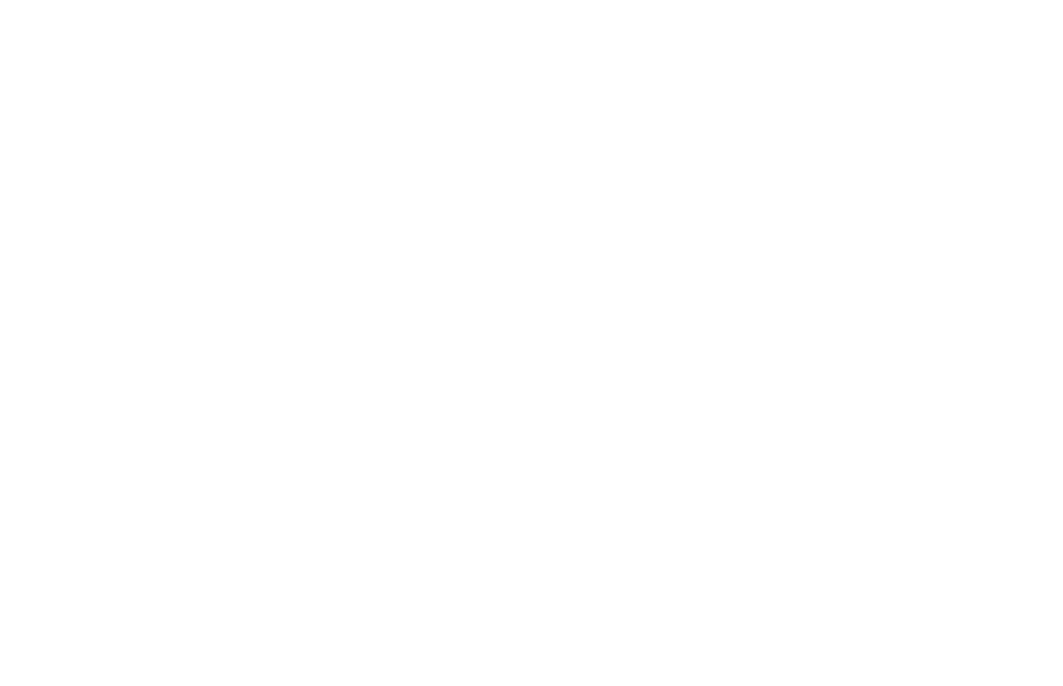
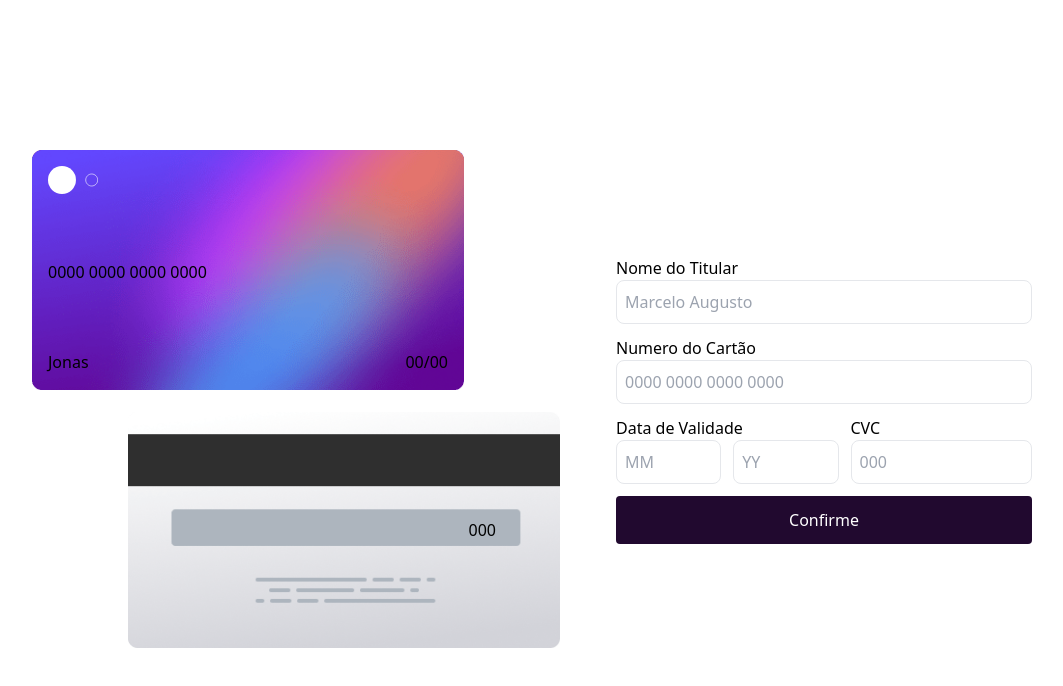
Before and after one commit to GabrieldosSantosOliveira/Atividade-21, a Next.js app: page / in a window 1280 px wide. Shown: the top 686 px of the page, without its empty margins (80-1143 px from the left). Built offline with nearby package versions, Linux system fonts and the light colour scheme.

Commit message:
feat: added the interactive form for credit card registration

```diff
--- a/src/pages/index.tsx
+++ b/src/pages/index.tsx
@@ -1,3 +1,211 @@
+import Head from 'next/head';
+import Image from 'next/image';
+import { FormEvent, useState } from 'react';
+
+import { Button } from '../components/Button';
+import { Heading } from '../components/Heading';
+import { Input } from '../components/Input';
+import { Text } from '../components/Text';
+import { maskCardNumber } from '../utils/maskInput/maskCardNumber';
+import { maskCvc } from '../utils/maskInput/maskCvc';
+import { maskExpMonth } from '../utils/maskInput/maskExpMonth';
+import { maskExpYear } from '../utils/maskInput/maskExpYear';
+
 export default function Home() {
-  return <div></div>;
+  const [cvc, setCvc] = useState<string>('');
+  const [cardNumber, setCardNumber] = useState<string>('');
+  const [expMonth, setExpMonth] = useState<string>('');
+  const [expYear, setExpYear] = useState<string>('');
+  const [cardHolderName, setCardHolderName] = useState<string>('');
+  const [confirmed, setConfirmed] = useState(false);
+  const [hasError, setHasError] = useState<boolean>(false);
+  const handleSaveCard = (e: FormEvent<HTMLFormElement>) => {
+    e.preventDefault();
+    if (isNaN(Number(expMonth)) || Number(expYear) <= 0) {
+      return setHasError(true);
+    }
+    if (isNaN(Number(expYear)) || Number(expYear) <= 0) {
+      return setHasError(true);
+    }
+    if (isNaN(Number(cvc)) || cvc.length !== 3) {
+      return setHasError(true);
+    }
+    if (
+      isNaN(Number(cardNumber.replace(/[^0-9]/g, ''))) ||
+      cardNumber.replace(/[^0-9]/g, '').length !== 16
+    ) {
+      return setHasError(true);
+    }
+    if (cardHolderName.length < 3) {
+      return setHasError(true);
+    }
+    setConfirmed(true);
+  };
+  return (
+    <>
+      <Head>
+        <title>Cadastrar cartão</title>
+      </Head>
+      <div className="min-h-screen min-w-screen flex flex-col lg:flex-row">
+        <div className="relative flex flex-1">
+          <div className="absolute grid bg-main-mobile lg:bg-main-desktop h-[50%] lg:h-full w-full lg:w-[70%] bg-cover" />
+          <div className="h-full w-full flex lg:flex-col flex-1 justify-center items-center lg:items-end lg:py-5 flex-col-reverse gap-5">
+            <div className="relative z-10  ml-10 lg:ml-0  flex justify-end items-center max-[350px]:h-[8rem] max-[350px]:w-[12.6rem] h-[10rem] w-[18rem] lg:h-[15rem] lg:w-[27rem] mx-24">
+              <Image
+                src="/bg-card-front.png"
+                width={447}
+                height={245}
+                alt="Parte da frente de um cartão"
+                className="absolute w-full h-full"
+              />
+              <div className="absolute flex flex-col p-4 justify-between  w-full h-full">
+                <Image
+                  src="/card-logo.svg"
+                  alt="Logo do Cartão"
+                  height={50}
+                  width={50}
+                />
+                <Text size="lg">{cardNumber || '0000 0000 0000 0000'}</Text>
+                <div className="flex  justify-between ">
+                  <Text size="lg">{cardHolderName || 'Jonas'}</Text>
+                  <Text size="lg">
+                    {expMonth || '00'}/{expYear || '00'}
+                  </Text>
+                </div>
+              </div>
+            </div>
+            <div className="relative  ml-8 lg:ml-0 translate-y-12 lg:translate-y-0 max-[350px]:h-[8rem] max-[350px]:w-[12.6rem]  flex justify-end items-center h-[10rem] w-[18rem] lg:h-[15rem] lg:w-[27rem] ">
+              <Image
+                src="/bg-card-back.png"
+                width={447}
+                height={245}
+                alt="Parte de trás de um cartão"
+                className="absolute "
+              />
+              <div className="absolute flex justify-center">
+                <Text size="lg" className="pr-8 lg:pr-16 ">
+                  {cvc || '000'}
+                </Text>
+              </div>
+            </div>
+          </div>
+        </div>
+        <main className="flex flex-1 flex-col">
+          {confirmed ? (
+            <div className=" items-center justify-center flex-1 p-4 flex flex-col gap-3">
+              <Image
+                src="/icon-complete.svg"
+                width={50}
+                height={50}
+                alt="Ícone de confirmação de salvamento do cartão"
+              />
+              <Heading size="lg">Obrigado!</Heading>
+              <Text size="lg" className="text-[#8e8593]">
+                Os dados do seu cartão foi salvo
+              </Text>
+              <Button className="max-w-xs" onClick={() => setConfirmed(false)}>
+                Continuar
+              </Button>
+            </div>
+          ) : (
+            <form
+              onSubmit={handleSaveCard}
+              className="max-w-md lg:my-auto max-h-96 mx-auto my-1 p-4  lg:ml-10 flex flex-col gap-3"
+            >
+              <Text size="lg" asChild>
+                <label>
+                  Nome do Titular
+                  <Input
+                    placeholder="Marcelo Augusto"
+                    autoComplete="cc-name"
+                    value={cardHolderName}
+                    onChange={(e) => setCardHolderName(e.target.value)}
+                  />
+                  <Text size="sm" className="text-red-500">
+                    {hasError && cardHolderName.length < 3
+                      ? 'Insira um nome com mais de 3 caracteres'
+                      : ''}
+                  </Text>
+                </label>
+              </Text>
+              <Text size="lg" asChild>
+                <label>
+                  Numero do Cartão
+                  <Input
+                    placeholder="0000 0000 0000 0000"
+                    autoComplete="cc-number"
+                    value={cardNumber}
+                    maxLength={19}
+                    onChange={(e) =>
+                      setCardNumber(maskCardNumber(e.target.value))
+                    }
+                  />
+                  <Text size="sm" className="text-red-500">
+                    {hasError &&
+                    (isNaN(Number(cardNumber.replace(/[^0-9]/g, ''))) ||
+                      cardNumber.replace(/[^0-9]/g, '').length !== 16)
+                      ? 'Insira um número de cartão valido'
+                      : ''}
+                  </Text>
+                </label>
+              </Text>
+
+              <div className="flex flex-1 gap-3">
+                <Text size="lg" asChild>
+                  <label>
+                    Data de Validade
+                    <div className="flex-1   w-full  flex gap-3">
+                      <Input
+                        placeholder="MM"
+                        autoComplete="cc-exp-month"
+                        value={expMonth}
+                        onChange={(e) =>
+                          setExpMonth(maskExpMonth(e.target.value))
+                        }
+                      />
+                      <Input
+                        placeholder="YY"
+                        autoComplete="cc-exp-year"
+                        value={expYear}
+                        onChange={(e) =>
+                          setExpYear(maskExpYear(e.target.value))
+                        }
+                      />
+                    </div>
+                    <Text size="sm" className="text-red-500">
+                      {hasError &&
+                      (isNaN(Number(expMonth)) ||
+                        Number(expMonth) <= 0 ||
+                        isNaN(Number(expYear)) ||
+                        Number(expYear) <= 0)
+                        ? 'Insira uma data de validade valida'
+                        : ''}
+                    </Text>
+                  </label>
+                </Text>
+                <Text size="lg" asChild>
+                  <label className="w-full">
+                    CVC
+                    <Input
+                      placeholder="000"
+                      autoComplete="cc-csc"
+                      value={cvc}
+                      onChange={(e) => setCvc(maskCvc(e.target.value))}
+                    />
+                    <Text size="sm" className="text-red-500">
+                      {hasError && (isNaN(Number(cvc)) || cvc.length !== 3)
+                        ? 'Insira um cvc valido'
+                        : ''}
+                    </Text>
+                  </label>
+                </Text>
+              </div>
+
+              <Button type="submit">Confirme</Button>
+            </form>
+          )}
+        </main>
+      </div>
+    </>
+  );
 }
```
